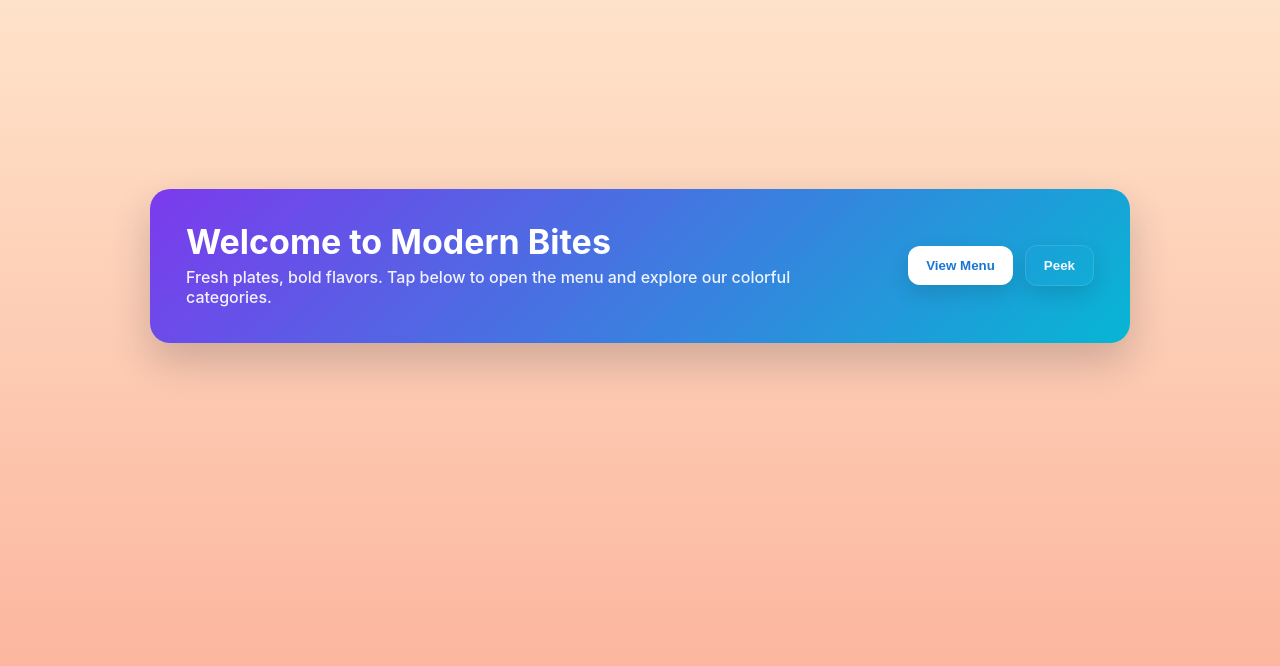
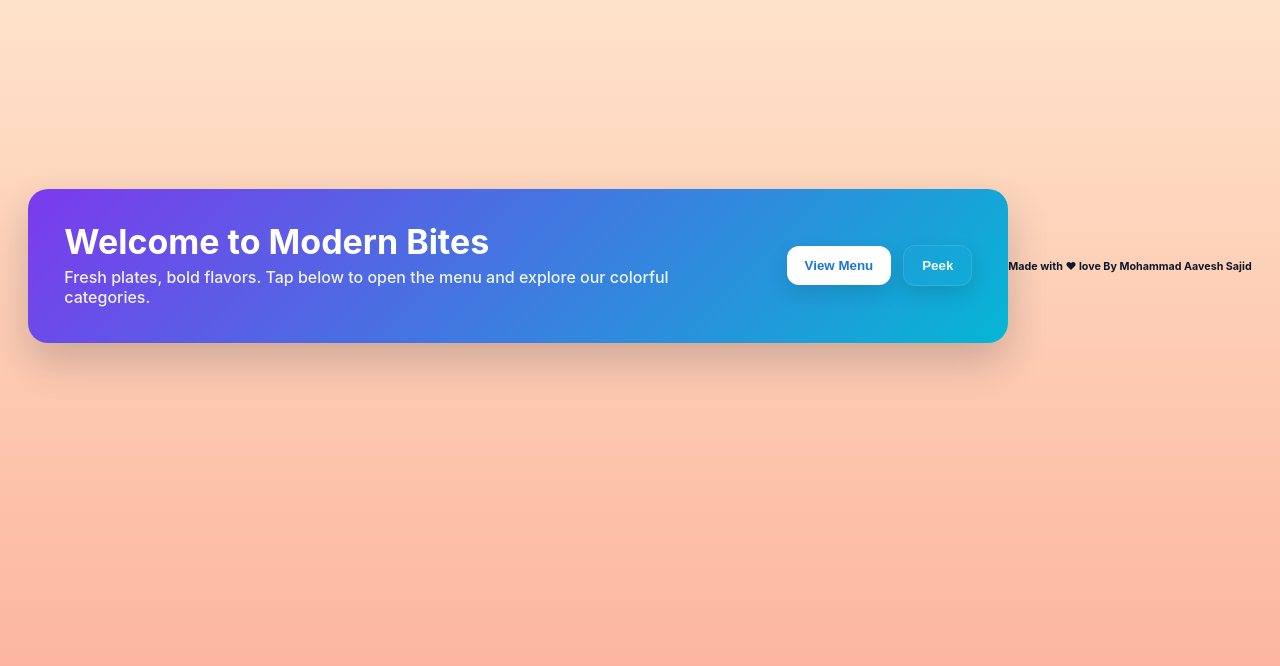
Before and after one commit to mraavesh7292/menu.html, a plain HTML site: page menu.html in a window 1280 px wide. Shown: the part 134-800 px from the top of the page. Drawn offline with Linux system fonts and the light colour scheme.

Commit message:
Update menu.html

```diff
--- a/menu.html
+++ b/menu.html
@@ -3,7 +3,7 @@
 <head>
   <meta charset="utf-8" />
   <meta name="viewport" content="width=device-width,initial-scale=1" />
-  <title>Colorful Menu Demo — Welcome</title>
+  <title>Colorful Menu — Welcome</title>
   <style>
     :root{
       --bg1: #ffecd2;   /* warm top */
@@ -173,6 +173,8 @@
       </div>
     </div>
   </div>
+
+  <h6><b>Made with ❤ love By Mohammad Aavesh Sajid</b></h6>
 
 <script>
 /* Data and behavior for the colorful restaurant menu demo */
```
